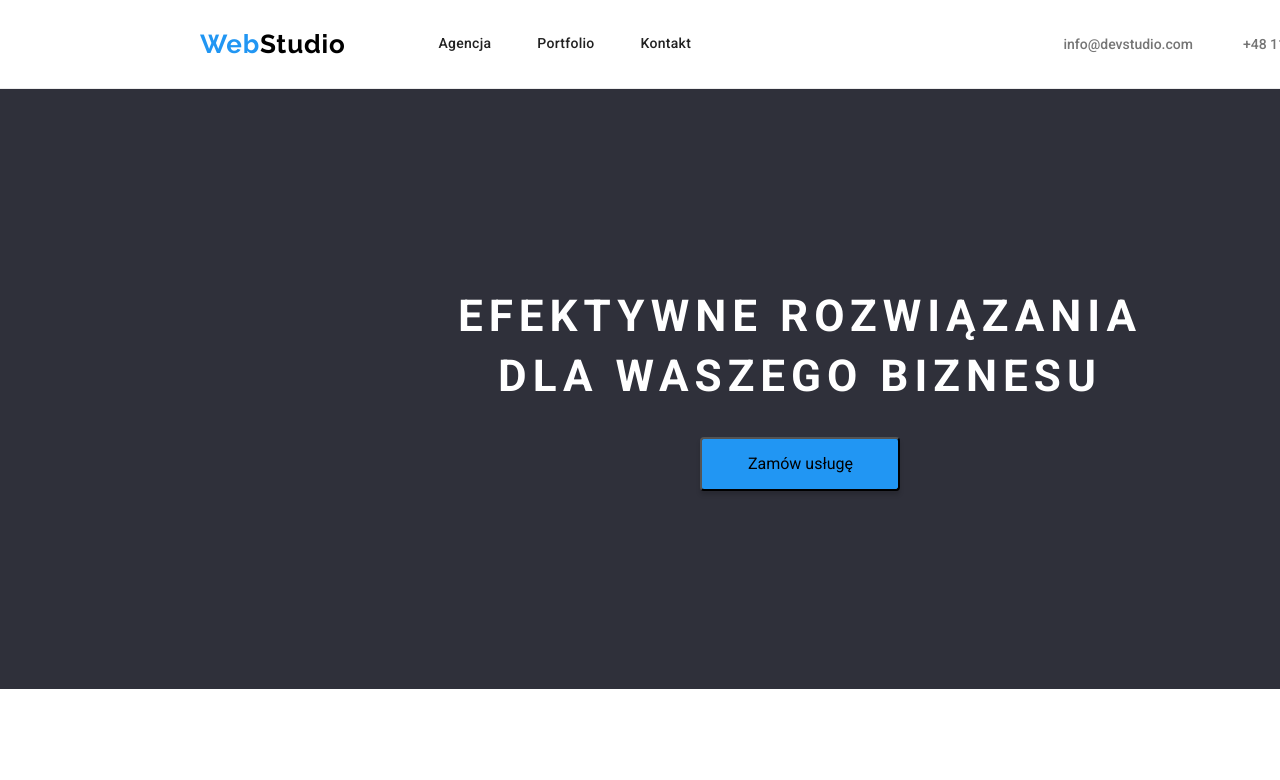
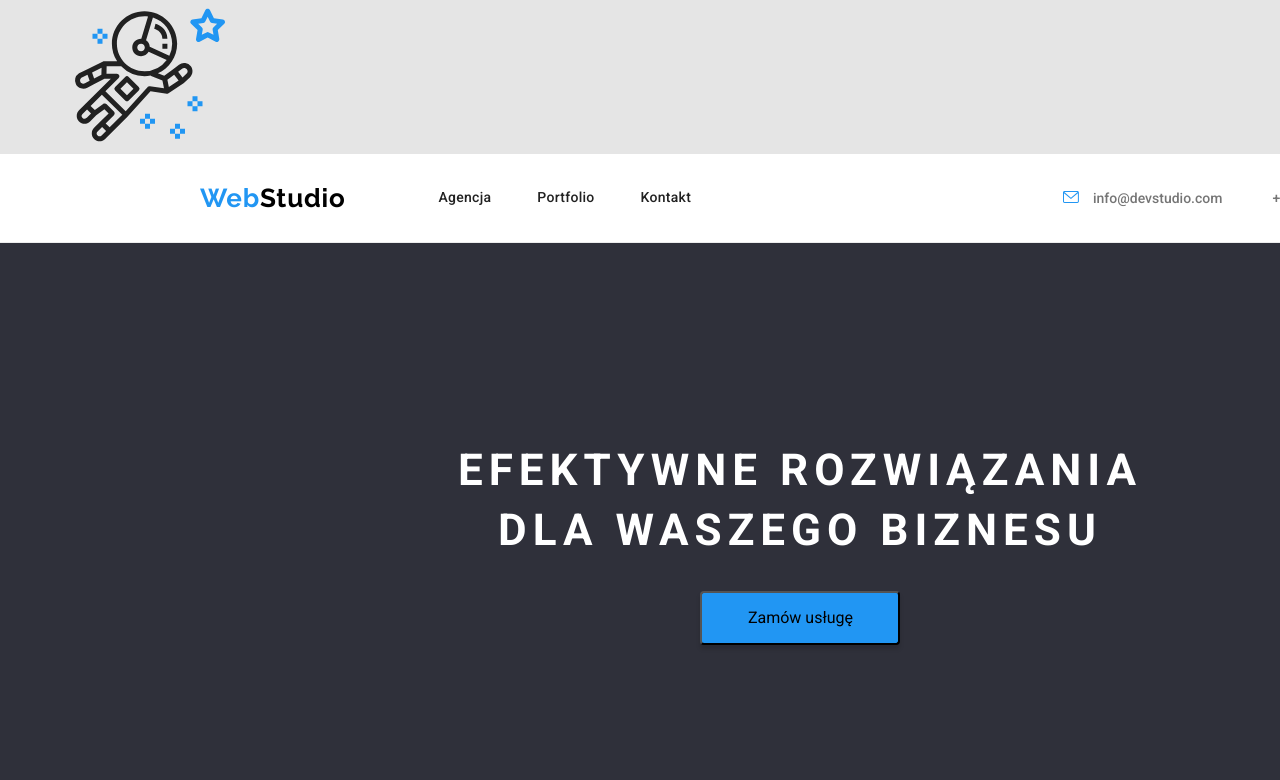
Before and after one commit to dobson81/goit-markup-hw-04, a plain HTML site: page index.html in a window 1280 px wide. Shown: the top 780 px of the page. Drawn offline with nearby package versions, Linux system fonts and the light colour scheme.

Commit message:
added envelope

```diff
--- a/css/styles.css
+++ b/css/styles.css
@@ -383,3 +383,6 @@ body {
   border-left: 1px solid #eeeeee;
   padding-top: 20px;
 }
+.envelope {
+  margin-right: 10px;
+}
--- a/index.html
+++ b/index.html
@@ -22,6 +22,9 @@
   </head>
 
   <body>
+    <svg>
+      <use href="images/icons.svg#icon-astronaut-1"></use>
+    </svg>
     <div class="wrapper">
       <header class="top-nav">
         <div class="container" style="background-color: var(--white)">
@@ -38,6 +41,9 @@
 
             <ul class="contacts">
               <li class="list-item-address">
+                <svg class="envelope" width="16" height="12">
+                  <use href="images/icons.svg#icon-envelope"></use>
+                </svg>
                 <a href="mailto:info@devstudio.com" target="_blank">info@devstudio.com</a>
               </li>
 
```
Also changed, not shown: images/icons.svg (added).
